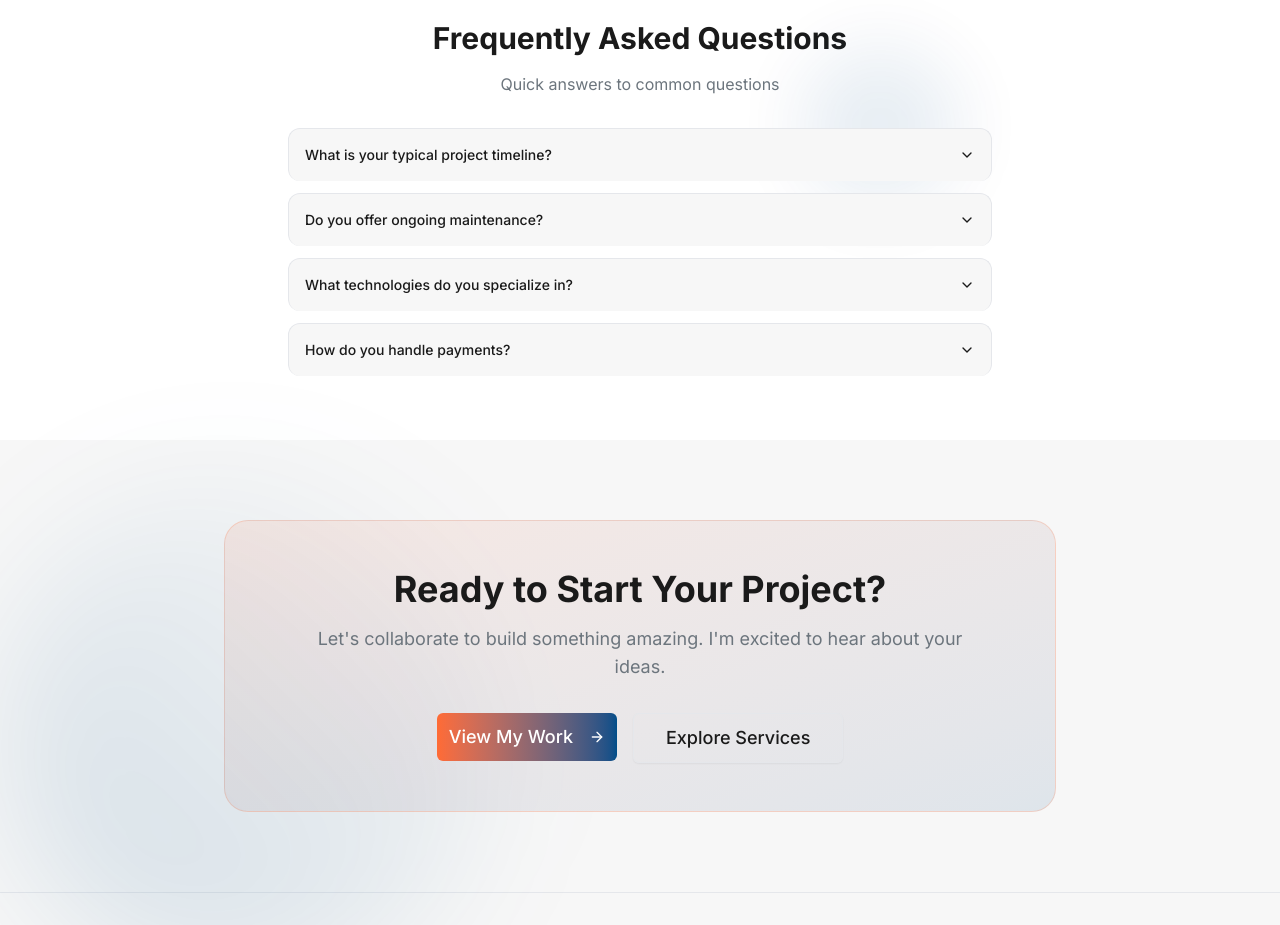
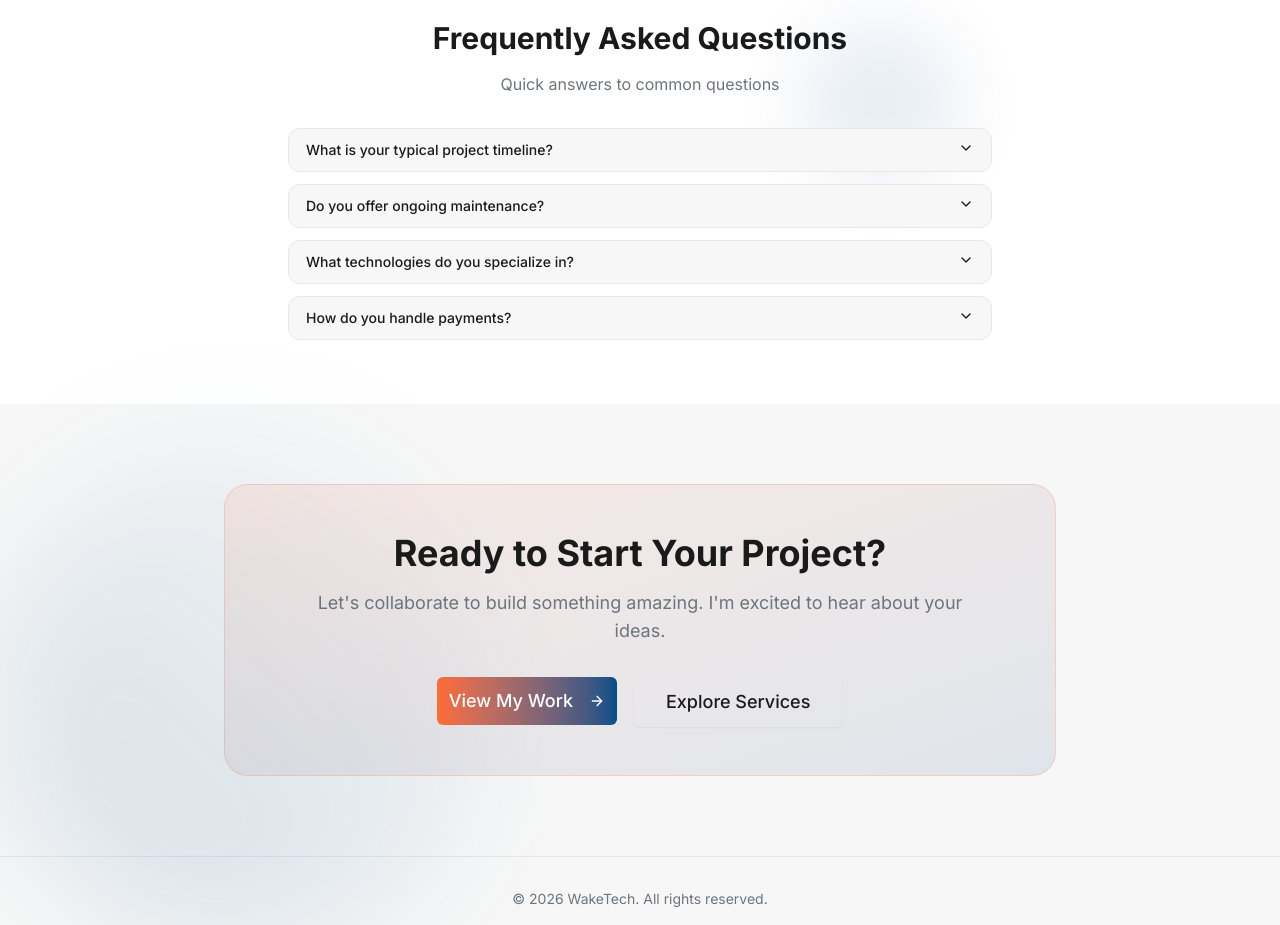
Before and after one commit to mwasobaddy/WakeTech, a Next.js app: page /contact in a window 1280 px wide. Shown: the part 1400-2325 px from the top of the page. Built offline with nearby package versions, Linux system fonts and the light colour scheme.

Commit message:
Add src/components/ui/accordion.tsx

```diff
--- /dev/null
+++ b/src/components/ui/accordion.tsx
@@ -0,0 +1,72 @@
+import { Accordion as AccordionPrimitive } from "@base-ui/react/accordion"
+
+import { cn } from "@/lib/utils"
+import { ChevronDownIcon, ChevronUpIcon } from "lucide-react"
+
+function Accordion({ className, ...props }: AccordionPrimitive.Root.Props) {
+  return (
+    <AccordionPrimitive.Root
+      data-slot="accordion"
+      className={cn("flex w-full flex-col", className)}
+      {...props}
+    />
+  )
+}
+
+function AccordionItem({ className, ...props }: AccordionPrimitive.Item.Props) {
+  return (
+    <AccordionPrimitive.Item
+      data-slot="accordion-item"
+      className={cn("not-last:border-b", className)}
+      {...props}
+    />
+  )
+}
+
+function AccordionTrigger({
+  className,
+  children,
+  ...props
+}: AccordionPrimitive.Trigger.Props) {
+  return (
+    <AccordionPrimitive.Header className="flex">
+      <AccordionPrimitive.Trigger
+        data-slot="accordion-trigger"
+        className={cn(
+          "group/accordion-trigger relative flex flex-1 items-start justify-between rounded-lg border border-transparent py-2.5 text-left text-sm font-medium transition-all outline-none hover:underline focus-visible:border-ring focus-visible:ring-3 focus-visible:ring-ring/50 focus-visible:after:border-ring aria-disabled:pointer-events-none aria-disabled:opacity-50 **:data-[slot=accordion-trigger-icon]:ml-auto **:data-[slot=accordion-trigger-icon]:size-4 **:data-[slot=accordion-trigger-icon]:text-muted-foreground",
+          className
+        )}
+        {...props}
+      >
+        {children}
+        <ChevronDownIcon data-slot="accordion-trigger-icon" className="pointer-events-none shrink-0 group-aria-expanded/accordion-trigger:hidden" />
+        <ChevronUpIcon data-slot="accordion-trigger-icon" className="pointer-events-none hidden shrink-0 group-aria-expanded/accordion-trigger:inline" />
+      </AccordionPrimitive.Trigger>
+    </AccordionPrimitive.Header>
+  )
+}
+
+function AccordionContent({
+  className,
+  children,
+  ...props
+}: AccordionPrimitive.Panel.Props) {
+  return (
+    <AccordionPrimitive.Panel
+      data-slot="accordion-content"
+      className="overflow-hidden text-sm data-open:animate-accordion-down data-closed:animate-accordion-up"
+      {...props}
+    >
+      <div
+        className={cn(
+          "h-(--accordion-panel-height) pt-0 pb-2.5 data-ending-style:h-0 data-starting-style:h-0 [&_a]:underline [&_a]:underline-offset-3 [&_a]:hover:text-foreground [&_p:not(:last-child)]:mb-4",
+          className
+        )}
+      >
+        {children}
+      </div>
+    </AccordionPrimitive.Panel>
+  )
+}
+
+export { Accordion, AccordionItem, AccordionTrigger, AccordionContent }
```
